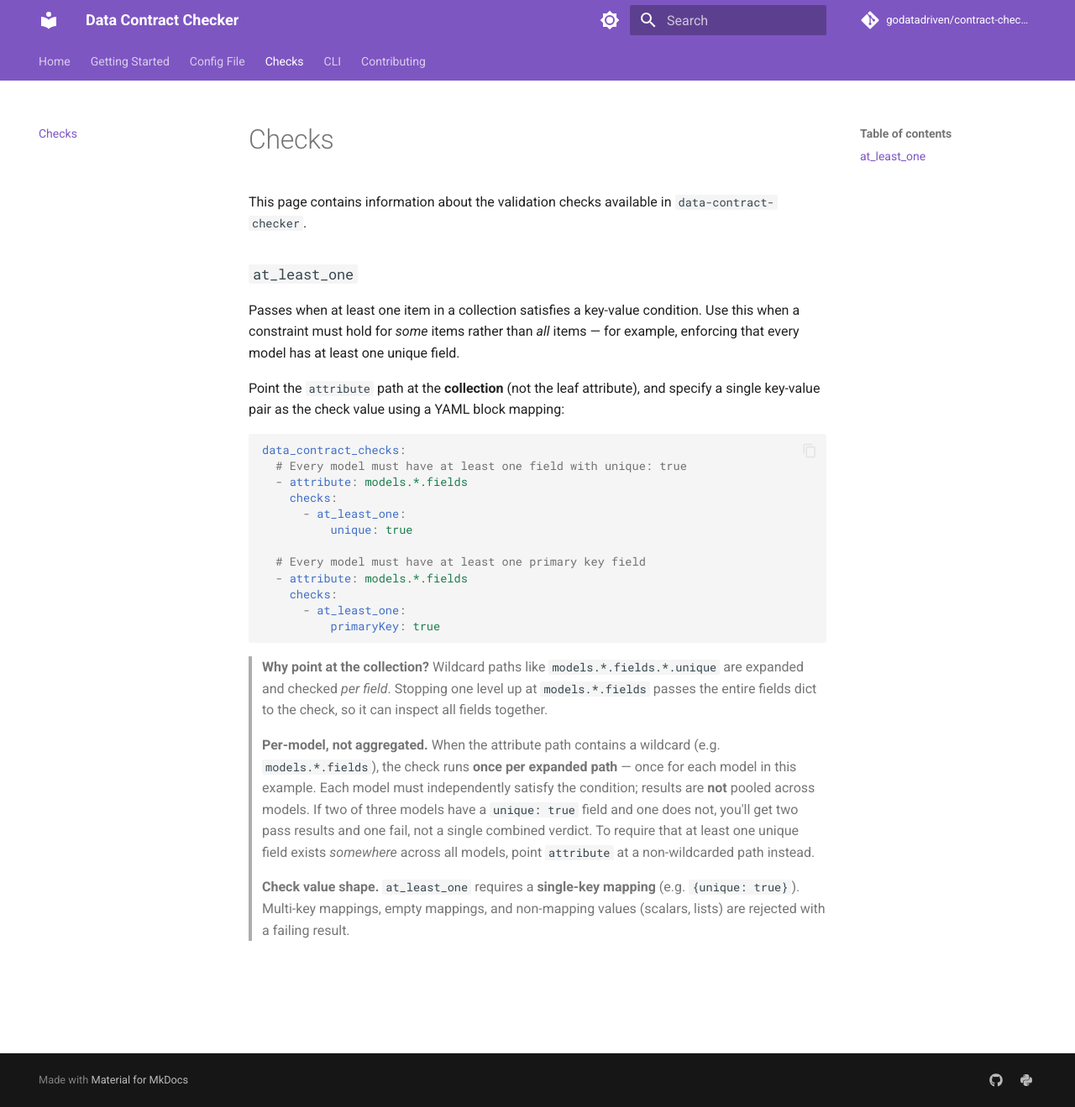
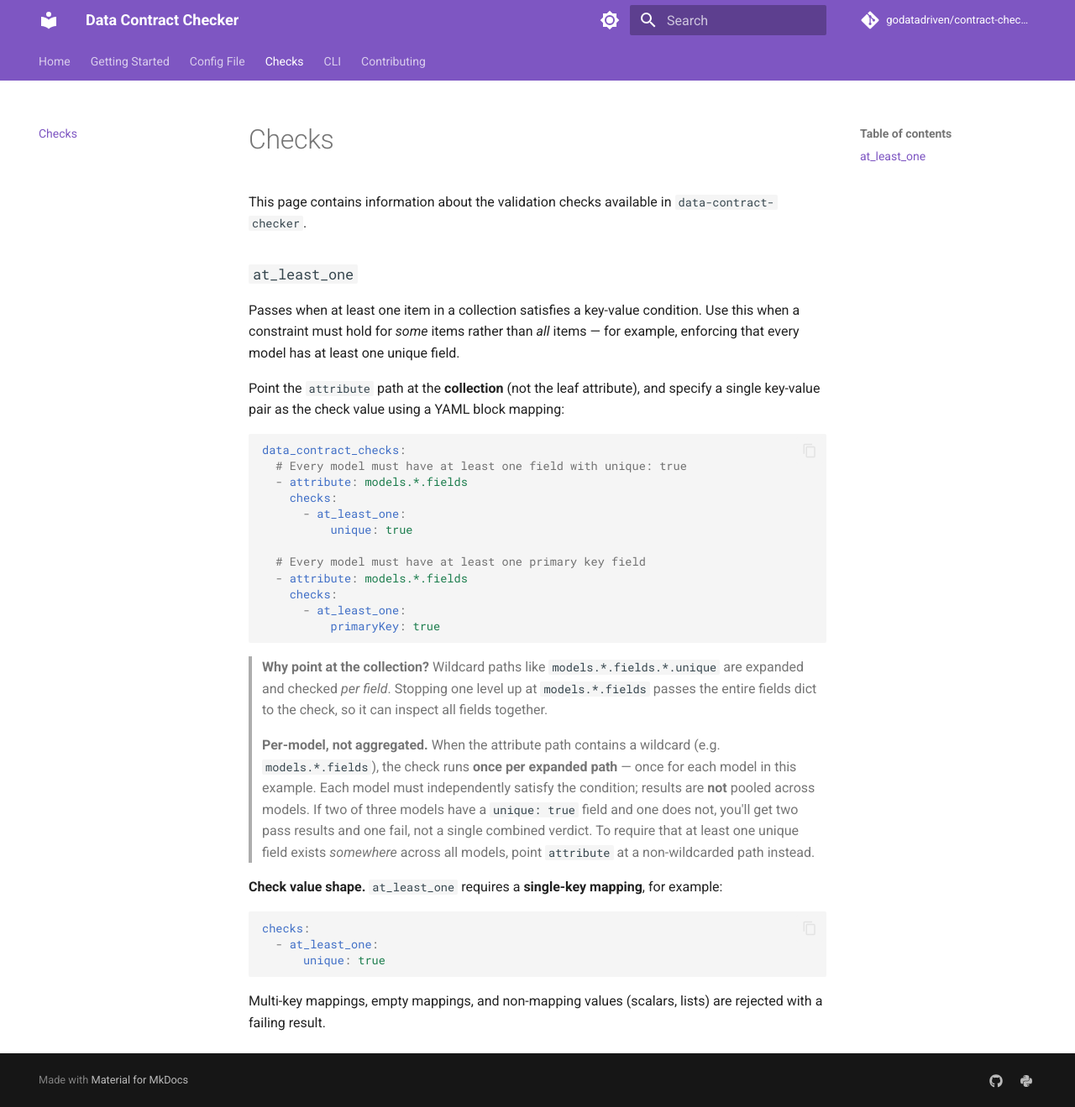
Before and after one commit to godatadriven/contract-checker, an MkDocs documentation site: the page built from docs/checks.md, in a window 1280 px wide and 1319 px high. Shown: the whole window at 84% size. Built offline with MkDocs 1.6.1 and Material for MkDocs 9.7.7, drawn with Linux system fonts in a browser that asks for light colours; comment, search, counter and statistics services are not loaded.

Commit message:
docs: use a YAML block example for at_least_one check-value shape
The single-key mapping requirement is easier to absorb as a YAML
snippet than inline, matching the style used elsewhere in the
at_least_one docs.

Co-Authored-By: Claude Sonnet 4.6 <noreply@anthropic.com>

````diff
--- a/docs/checks.md
+++ b/docs/checks.md
@@ -27,4 +27,12 @@ data_contract_checks:
 
 > **Per-model, not aggregated.** When the attribute path contains a wildcard (e.g. `models.*.fields`), the check runs **once per expanded path** — once for each model in this example. Each model must independently satisfy the condition; results are **not** pooled across models. If two of three models have a `unique: true` field and one does not, you'll get two pass results and one fail, not a single combined verdict. To require that at least one unique field exists *somewhere* across all models, point `attribute` at a non-wildcarded path instead.
 
-> **Check value shape.** `at_least_one` requires a **single-key mapping** (e.g. `{unique: true}`). Multi-key mappings, empty mappings, and non-mapping values (scalars, lists) are rejected with a failing result.
+**Check value shape.** `at_least_one` requires a **single-key mapping**, for example:
+
+```yaml
+checks:
+  - at_least_one:
+      unique: true
+```
+
+Multi-key mappings, empty mappings, and non-mapping values (scalars, lists) are rejected with a failing result.
````
